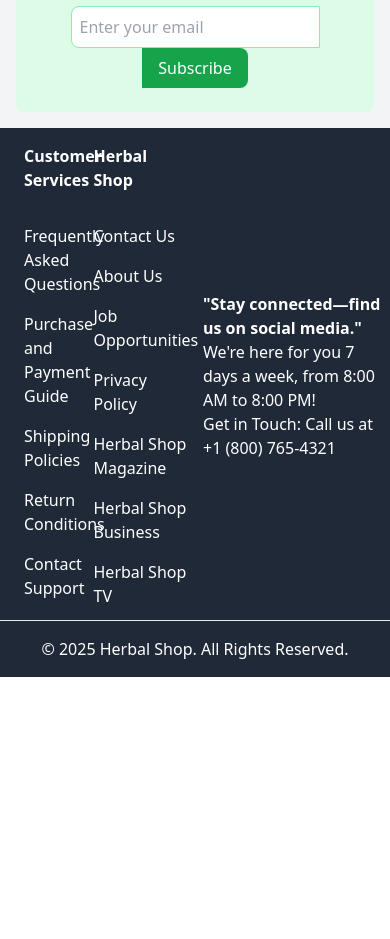
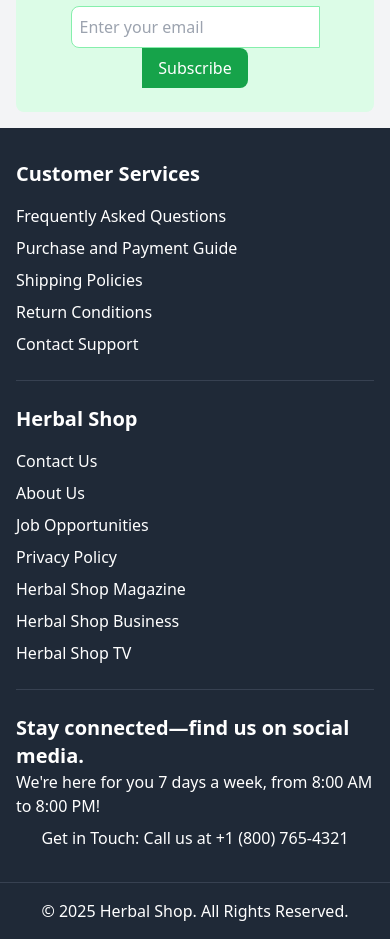
Before and after one commit to HESL0/React-Shop, a React (Vite) app: page / in a window 390 px wide. Shown: the part 3680-4619 px from the top of the page. Before the commit the page ends 4357 px from the top, so only its background shows below. Built offline with nearby package versions, Linux system fonts and the light colour scheme.

Commit message:
feat: add footer and hr/ and responsive

```diff
--- a/src/App.tsx
+++ b/src/App.tsx
@@ -1,13 +1,11 @@
 import NavBar from "./components/header/NavBar";
 import Body from "./components/body/Body";
-import Footer from "./components/footer/Footer"
+import Footer from "./components/footer/Footer";
 function App() {
   return (
     <div>
       <NavBar />
-
       <Body />
-
       <Footer />
     </div>
   );
--- a/src/components/footer/BackToTopButton.tsx
+++ b/src/components/footer/BackToTopButton.tsx
@@ -1,17 +1,16 @@
 export default function BackToTopButton() {
   const scrollToTop = () => {
     document.documentElement.scrollTo({
-      top: 60,
+      top: 0,
       behavior: "smooth",
     });
   };
 
   return (
-    <div className="text-center">
-
+    <div className="fixed bottom-6 right-6">
       <button
         onClick={scrollToTop}
-        className="text-white"
+        className="bg-green-500 text-white px-4 py-2 rounded-full hover:bg-green-600"
       >
         Back to Top
       </button>
--- a/src/components/footer/BusinessInformation.tsx
+++ b/src/components/footer/BusinessInformation.tsx
@@ -1,10 +1,14 @@
 export default function BusinessInformation() {
   return (
     <div className="flex flex-col items-center">
-      <span className="font-bold">"Stay connected—find us on social media."</span>
-      <div className="flex flex-col items-center">
+      <span className="font-bold text-xl">
+        Stay connected—find us on social media.
+      </span>
+      <div className="flex flex-col items-center gap-2">
         <span>We're here for you 7 days a week, from 8:00 AM to 8:00 PM!</span>
-        <a>Get in Touch: Call us at +1 (800) 765-4321</a>
+        <a href="tel:+18007654321" className="hover:text-green-300">
+          Get in Touch: Call us at +1 (800) 765-4321
+        </a>
       </div>
     </div>
   );
--- a/src/components/footer/Footer.tsx
+++ b/src/components/footer/Footer.tsx
@@ -1,18 +1,18 @@
 import NavigationLinks from "../footer/NavigationLinks";
 import HerbalShop from "../footer/HerbalShop";
 import BusinessInformation from "../footer/BusinessInformation";
+
 export default function Footer() {
   return (
     <div className="bg-gray-800 text-white">
-      <div className=" grid grid-cols-2 lg:pt-12 pt-4 gap-4 lg:gp-6 pb-3 justify-center items-center">
-        <div className="grid grid-cols-2">
-          <NavigationLinks />
-          <HerbalShop />
-        </div>
-
+      <div className="grid grid-cols-1 md:grid-cols-2 lg:grid-cols-3 gap-6 py-8 px-4">
+        <NavigationLinks />
+        <hr className="border-gray-700 md:hidden" />
+        <HerbalShop />
+        <hr className="border-gray-700 md:hidden" />
         <BusinessInformation />
       </div>
-      <hr/>
+      <hr className="border-gray-700" />
       <div className="flex justify-center py-4">
         © 2025 Herbal Shop. All Rights Reserved.
       </div>
--- a/src/components/footer/HerbalShop.tsx
+++ b/src/components/footer/HerbalShop.tsx
@@ -1,19 +1,17 @@
+
 export default function HerbalShop() {
-  return (
-
-      <div className="flex flex-col gap-8">
-        <span className="font-bold">Herbal Shop</span>
-        <div className="flex flex-col gap-4">
-          <a href="">Contact Us</a>
-          <a href="">About Us</a>
-          <a href="">Job Opportunities</a>
-          <a href="">Privacy Policy</a>
-          <a href="">Herbal Shop Magazine</a>
-          <a href="">Herbal Shop Business</a>
-          <a>Herbal Shop TV </a>
+    return (
+      <div className="flex flex-col gap-4">
+        <span className="font-bold text-xl">Herbal Shop</span>
+        <div className="flex flex-col gap-2">
+          <a href="" className="hover:text-green-300">Contact Us</a>
+          <a href="" className="hover:text-green-300">About Us</a>
+          <a href="" className="hover:text-green-300">Job Opportunities</a>
+          <a href="" className="hover:text-green-300">Privacy Policy</a>
+          <a href="" className="hover:text-green-300">Herbal Shop Magazine</a>
+          <a href="" className="hover:text-green-300">Herbal Shop Business</a>
+          <a href="" className="hover:text-green-300">Herbal Shop TV</a>
         </div>
       </div>
-
-
-  );
-}
+    );
+  }
--- a/src/components/footer/NavigationLinks.tsx
+++ b/src/components/footer/NavigationLinks.tsx
@@ -1,13 +1,23 @@
 export default function NavigationLinks() {
   return (
-    <div className="flex flex-col gap-8 ml-6">
-      <span className="font-bold">Customer Services</span>
-      <div className="flex flex-col gap-4 ">
-        <a className="hover:text-green-300" href="">Frequently Asked Questions</a>
-        <a className="hover:text-green-300" href="">Purchase and Payment Guide</a>
-        <a className="hover:text-green-300" href="">Shipping Policies</a>
-        <a className="hover:text-green-300" href="">Return Conditions</a>
-        <a className="hover:text-green-300" href="">Contact Support</a>
+    <div className="flex flex-col gap-4">
+      <span className="font-bold text-xl">Customer Services</span>
+      <div className="flex flex-col gap-2">
+        <a href="" className="hover:text-green-300">
+          Frequently Asked Questions
+        </a>
+        <a href="" className="hover:text-green-300">
+          Purchase and Payment Guide
+        </a>
+        <a href="" className="hover:text-green-300">
+          Shipping Policies
+        </a>
+        <a href="" className="hover:text-green-300">
+          Return Conditions
+        </a>
+        <a href="" className="hover:text-green-300">
+          Contact Support
+        </a>
       </div>
     </div>
   );
```
